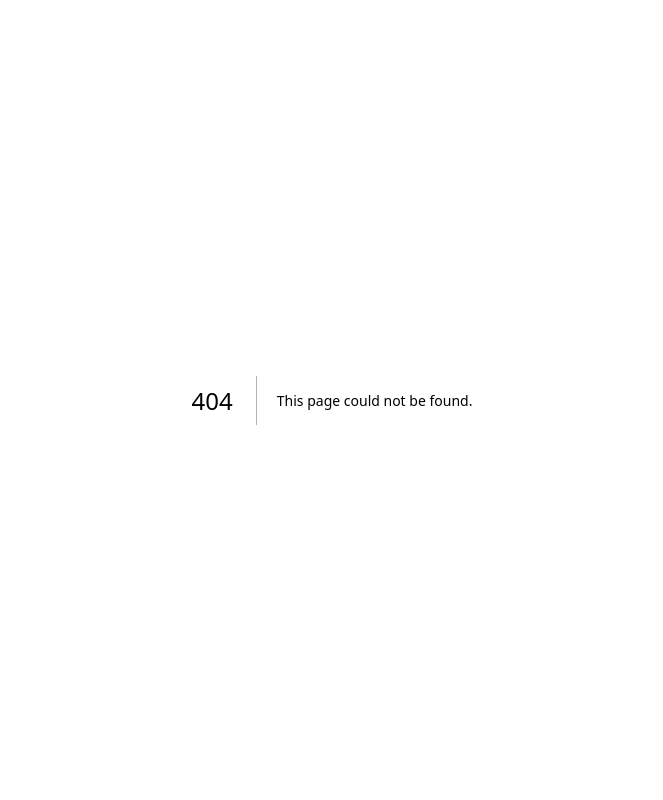
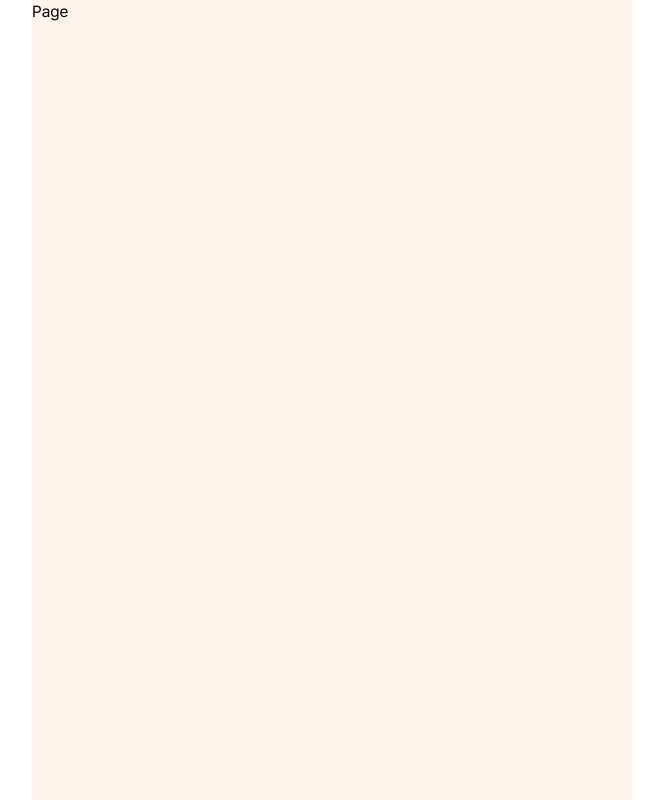
Before and after one commit to devocean-finut/Finut_FE, a Next.js app: page /main/mypage in a window 1280 px wide. Before the commit this address had no page. Shown: the whole page, without its empty margins (308-971 px from the left). Built offline with nearby package versions, Linux system fonts and the light colour scheme.

Commit message:
Add main/mypage : 스켈레톤 코드 추가

```diff
--- /dev/null
+++ b/app/main/mypage/page.tsx
@@ -0,0 +1,7 @@
+import React from "react";
+
+function Page() {
+  return <div>Page</div>;
+}
+
+export default Page;
```
